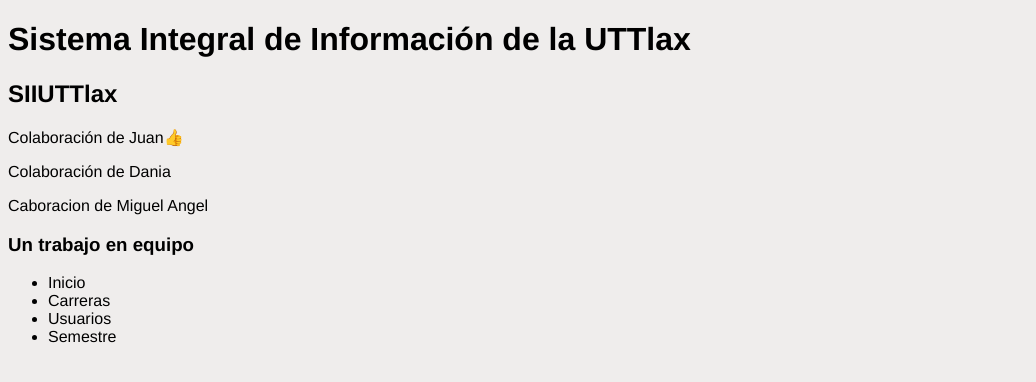
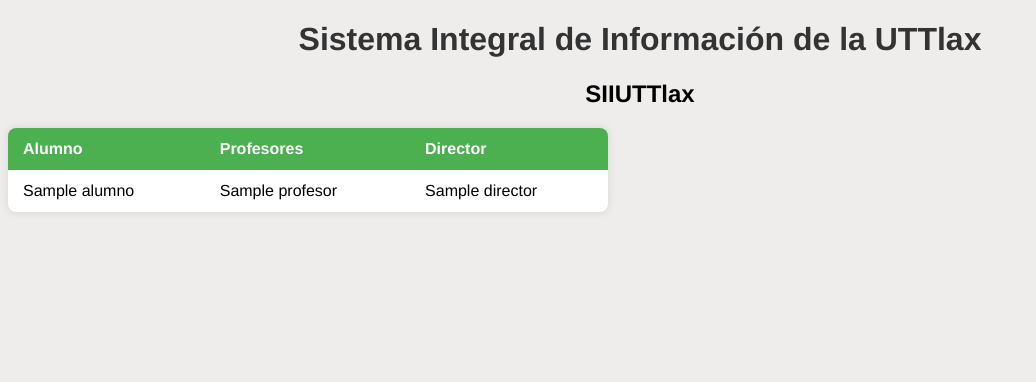
Before and after one commit to DaniaGarciaM/SIIUTTLAX---Universoft, a Django app: template templates/home/home.html in a window 1280 px wide. Shown: the top 382 px of the page, without its empty margins (0-1036 px from the left). Run offline with Django 3.2, Linux system fonts and the light colour scheme; the template is opened without the code that fills it: most values are stand-ins (such as "Sample title", 1, 10 or a date in 2020).

Commit message:
Creacion de tabla - LDNM

```diff
--- /dev/null
+++ b/static/css/academy.css
@@ -0,0 +1,36 @@
+.table-container {
+    margin: 20px;
+}
+table {
+    width: 100%;
+    max-width: 600px;
+    border-collapse: collapse;
+    box-shadow: 0 0 10px rgba(0, 0, 0, 0.1);
+    background-color: #fff;
+    border-radius: 8px;
+    overflow: hidden;
+   /* float:inline-start;*/
+}
+th, td {
+    padding: 12px 15px;
+    text-align: left;
+}
+th {
+    background-color: #4CAF50;
+    color: white;
+}
+tr:nth-child(even) {
+    background-color: #f2f2f2;
+}
+tr:hover {
+    background-color: #ddd;
+}
+h1 {
+    text-align: center;
+    width: 100%;
+    color: #333;
+}
+
+h2{
+    text-align: center;
+}
--- a/templates/base.html
+++ b/templates/base.html
@@ -6,11 +6,12 @@
     {% load static %}
     <title>SIIUTTlax 2024 | {% block title %}{% endblock title %} </title>
     <link rel="stylesheet" href="{% static 'css/styles.css' %}">
+    <link rel="stylesheet" href="{% static 'css/academy.css' %}">
     <link rel="preconnect" href="https://fonts.googleapis.com">
 <link rel="preconnect" href="https://fonts.gstatic.com" crossorigin>
 <link href="https://fonts.googleapis.com/css2?family=Arimo:ital,wght@0,400..700;1,400..700&display=swap" rel="stylesheet">
 </head>
-<body>
+<body class="cuerpo">
 
   {% block content %}
 
--- a/templates/home/home.html
+++ b/templates/home/home.html
@@ -1,12 +1,14 @@
 {% extends 'base.html' %}
-
 
 {% block title %}Home{% endblock title %}
 
+{% block content %}
 
-{% block content %}
+
+
        <h1>Sistema Integral de Información de la UTTlax</h1>
        <h2>SIIUTTlax</h2>
+       {% comment %}
        <p>Colaboración de Juan👍</p>
        <p>Colaboración de Dania</p>
        <p>Caboracion de Miguel Angel</p>
@@ -22,4 +24,25 @@
                </ul>
            </nav>
        </div>
+ {% endcomment %}
+
+
+    <table>
+        <thead>
+            <tr>
+                <th>Alumno</th>
+                <th>Profesores</th>
+                <th>Director</th>
+            </tr>
+        </thead>
+        <tbody>
+            {% for academia in academia %}
+                <tr>
+                    <td>{{ academia.alumno }}</td>
+                    <td>{{ academia.profesor }}</td>
+                    <td>{{ academia.director }}</td>
+                </tr>
+            {% endfor %}
+        </tbody>
+    </table>
 {% endblock content %}
```
Also changed, not shown: static/css/career.css (added, +27 -0 lines), templates/home/career.html (added). Lines whose indentation alone changed are shown as unchanged.
